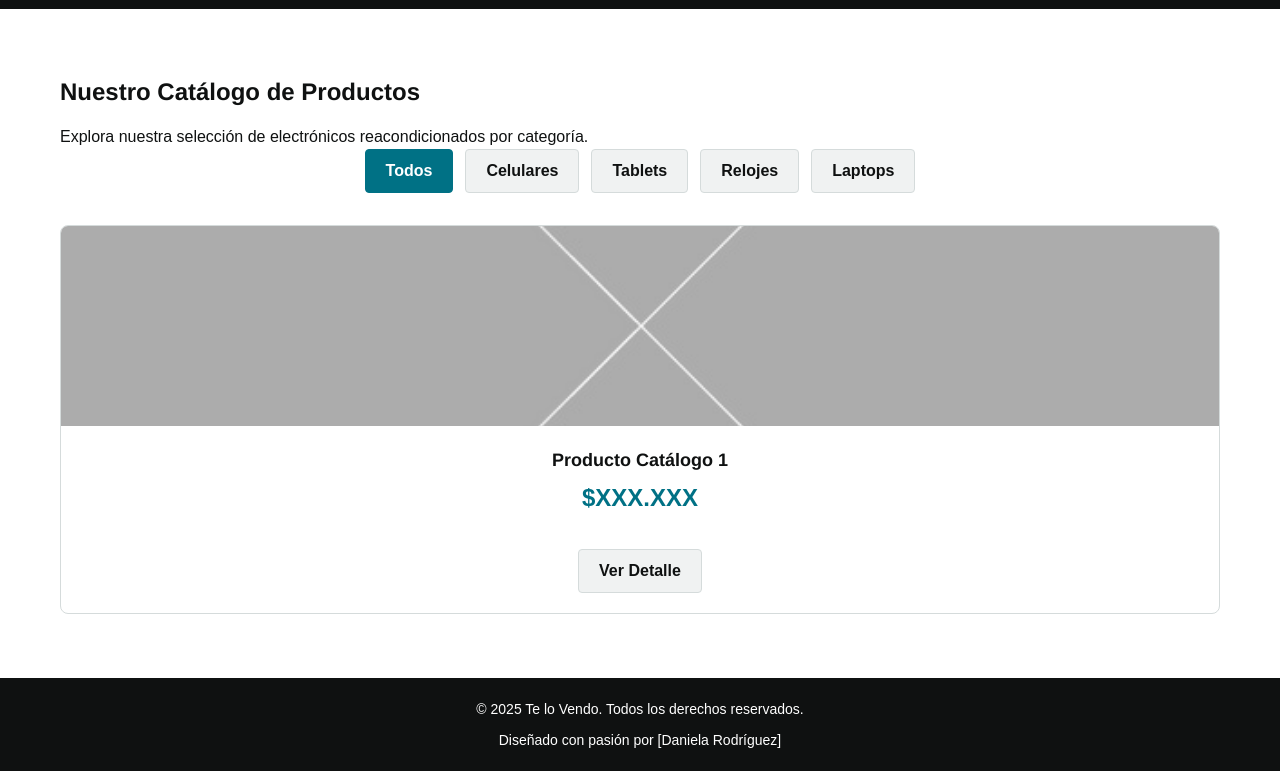
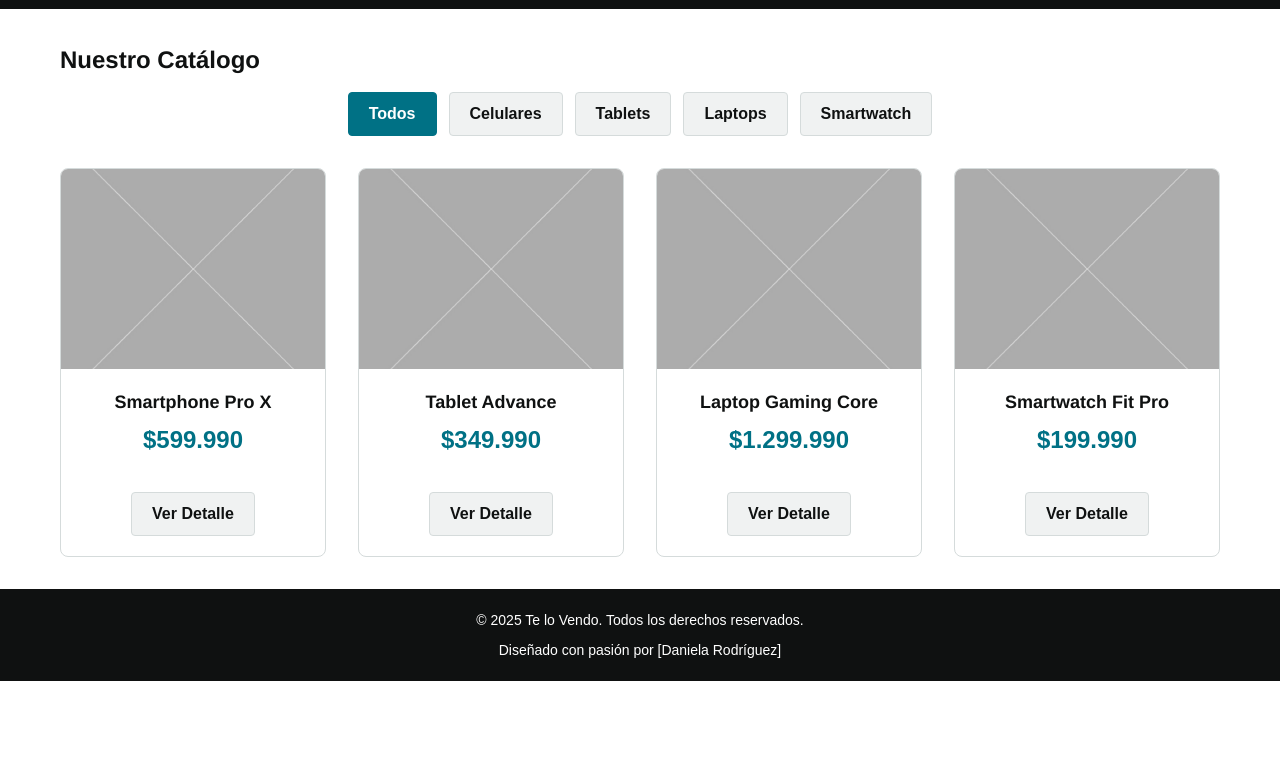
Before and after one commit to Ardana98/TeLoVendo, a plain HTML site: page catalogo.html in a window 1280 px wide. Shown: the part 53-824 px from the top of the page. After the commit the page ends 800 px from the top, so only its background shows below. Drawn offline with Linux system fonts and the light colour scheme.

Commit message:
feat: Actualizado catálogo con productos de ejemplo por categoría y estilos de filtro

```diff
--- a/catalogo.html
+++ b/catalogo.html
@@ -37,25 +37,52 @@
     </aside>
 
     <main class="main-content">
-        <section class="catalog-page-section">
+        <section class="catalog-section">
             <div class="container">
-                <h1>Nuestro Catálogo de Productos</h1>
-                <p>Explora nuestra selección de electrónicos reacondicionados por categoría.</p>
+                <h1>Nuestro Catálogo</h1>
+
                 <div class="filter-buttons">
-                    <button class="filter-button active" data-filter="all">Todos</button>
-                    <button class="filter-button" data-filter="celulares">Celulares</button>
-                    <button class="filter-button" data-filter="tablets">Tablets</button>
-                    <button class="filter-button" data-filter="relojes">Relojes</button>
-                    <button class="filter-button" data-filter="laptops">Laptops</button>
+                    <button class="filter-button button button--secondary active" data-category="todos">Todos</button>
+                    <button class="filter-button button button--secondary" data-category="celulares">Celulares</button>
+                    <button class="filter-button button button--secondary" data-category="tablets">Tablets</button>
+                    <button class="filter-button button button--secondary" data-category="laptops">Laptops</button>
+                    <button class="filter-button button button--secondary"
+                        data-category="smartwatch">Smartwatch</button>
                 </div>
 
-                <div class="products__grid">
-                    <div class="product-card">
-                        <img src="assets/img/placeholder.jpg" alt="Producto de ejemplo" class="product-card__image">
-                        <h3 class="product-card__name">Producto Catálogo 1</h3>
-                        <p class="product-card__price">$XXX.XXX</p>
-                        <button class="product-card__button button button--secondary">Ver Detalle</button>
+                <div class="products__grid" id="productsGrid">
+                    <div class="product-card" data-category="celulares">
+                        <img src="assets/img/placeholder.jpg" alt="Smartphone Pro X" class="product-card__image">
+                        <h3 class="product-card__name">Smartphone Pro X</h3>
+                        <p class="product-card__price">$599.990</p>
+                        <button class="product-card__button button button--secondary"
+                            data-product-id="prod-smartphone-001">Ver Detalle</button>
                     </div>
+
+                    <div class="product-card" data-category="tablets">
+                        <img src="assets/img/placeholder.jpg" alt="Tablet Advance" class="product-card__image">
+                        <h3 class="product-card__name">Tablet Advance</h3>
+                        <p class="product-card__price">$349.990</p>
+                        <button class="product-card__button button button--secondary"
+                            data-product-id="prod-tablet-001">Ver Detalle</button>
+                    </div>
+
+                    <div class="product-card" data-category="laptops">
+                        <img src="assets/img/placeholder.jpg" alt="Laptop Gaming Core" class="product-card__image">
+                        <h3 class="product-card__name">Laptop Gaming Core</h3>
+                        <p class="product-card__price">$1.299.990</p>
+                        <button class="product-card__button button button--secondary"
+                            data-product-id="prod-laptop-002">Ver Detalle</button>
+                    </div>
+
+                    <div class="product-card" data-category="smartwatch">
+                        <img src="assets/img/placeholder.jpg" alt="Smartwatch Fit Pro" class="product-card__image">
+                        <h3 class="product-card__name">Smartwatch Fit Pro</h3>
+                        <p class="product-card__price">$199.990</p>
+                        <button class="product-card__button button button--secondary"
+                            data-product-id="prod-smartwatch-001">Ver Detalle</button>
+                    </div>
+
                 </div>
             </div>
         </section>
```
Also changed, not shown: index.html (+12 -9 lines), assets/img/full-tecnologia-122823.jpeg (added), 1 other file.
